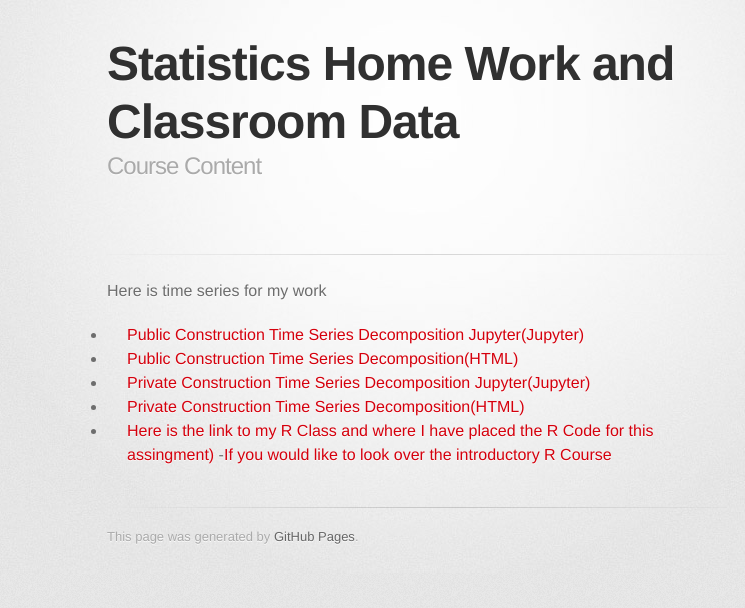
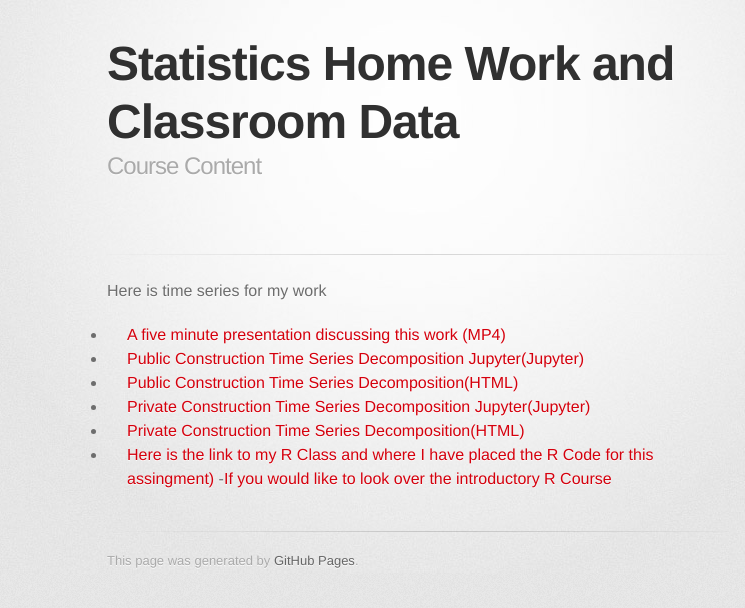
Before and after one commit to bmarlin96/bmarlin96.github.io, a Jekyll site: the page built from Timeseries/index.md, in a window 1280 px wide. Shown: the top 608 px of the page, without its empty margins (223-968 px from the left). Built offline with Jekyll 4.4.1, drawn with Linux system fonts in a browser that asks for light colours; some web fonts are replaced; our own code applies the rules of GitHub Pages for plain Markdown files.

Commit message:
Update index.md

```diff
--- a/Timeseries/index.md
+++ b/Timeseries/index.md
@@ -3,6 +3,7 @@ title: Statistics Home Work and Classroom Data
 description: Course Content
 ---
 Here is time series for my work
+- [A five minute presentation discussing this work (MP4)](Marlin_Zoom.MP4)
 - [Public Construction Time Series Decomposition Jupyter(Jupyter)](PublicConstructionTimeSeries.ipynb)
 - [Public Construction Time Series Decomposition(HTML)](PublicConstructionTimeSeries.html)
 - [Private Construction Time Series Decomposition Jupyter(Jupyter)](PrivateConstructionTimeSeries.ipynb)
```
